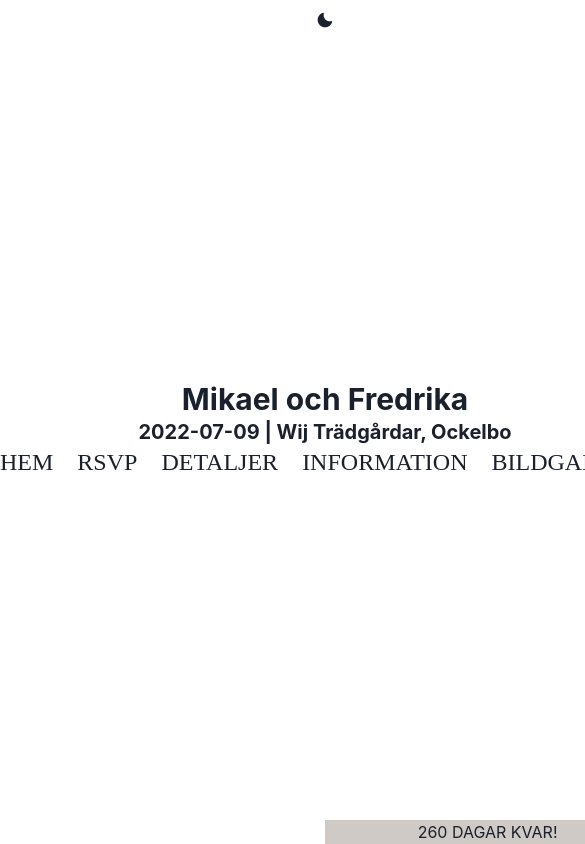
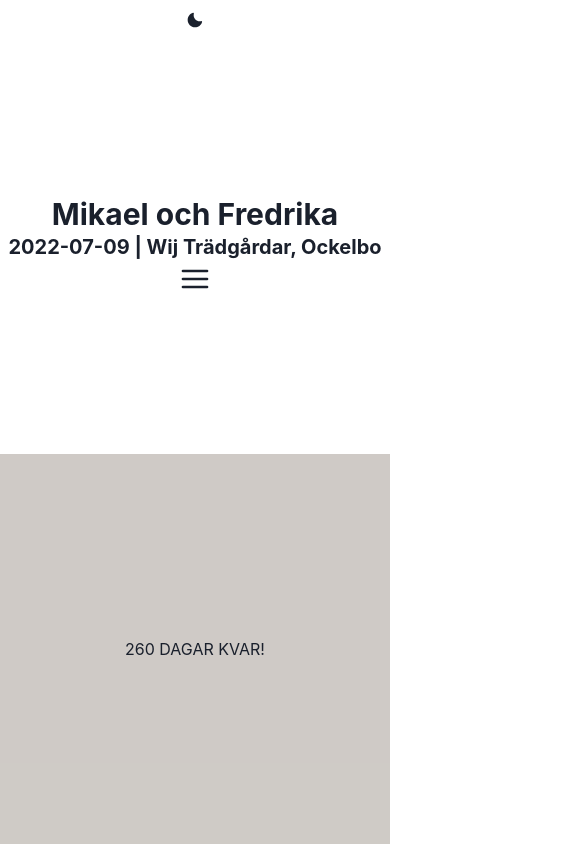
Before and after one commit to mlonn/mikaelochfredrika, a Next.js app: page /gallery/Gallery in a window 390 px wide. Shown: the top 844 px of the page, 585 px wide, since content can reach past the window. Built offline with nearby package versions, Linux system fonts and the light colour scheme.

Commit message:
add mobile layout

```diff
--- a/components/Page.js
+++ b/components/Page.js
@@ -1,34 +1,53 @@
-import { MoonIcon, SunIcon } from '@chakra-ui/icons';
-import { Button, Heading, useColorMode } from '@chakra-ui/react';
+import { HamburgerIcon, MoonIcon, SunIcon } from '@chakra-ui/icons';
+import {
+  Button,
+  Heading,
+  ListItem,
+  UnorderedList,
+  useColorMode,
+} from '@chakra-ui/react';
 import Head from 'next/head';
 import Link from 'next/link';
-import React from 'react';
+import React, { useState } from 'react';
 import styled from 'styled-components';
 const ContentWrapper = styled.div`
   display: grid;
   grid-template-columns: 1fr 1fr;
+  @media (max-width: 767px) {
+    grid-template-columns: 1fr;
+  }
 `;
 
 const ImageWrapper = styled.div`
   background-color: ${({ theme }) => `${theme.textColor}4d`};
   display: grid;
   place-items: center;
+  @media (max-width: 767px) {
+    height: 100vw;
+  }
 `;
 
 const PageWrapper = styled.div`
-  height: 100vh;
+  min-height: 100vh;
   display: grid;
   grid-template-rows: auto 1fr;
 `;
 
 const Nav = styled.nav`
-  font-family: Rosella;
+  position: relative;
   ul {
     list-style: none;
     display: grid;
+    margin-inline-start: none;
     grid-gap: 24px;
     font-size: 24px;
     grid-auto-flow: column;
+    @media (max-width: 767px) {
+      grid-auto-flow: row;
+      grid-gap: 12px;
+      ${({ open }) => (open ? '' : 'display: none;')}
+      transition: all 0.3s linear;
+    }
   }
 `;
 
@@ -36,14 +55,19 @@ const Header = styled.div`
   display: grid;
   place-content: center;
   text-align: center;
-  h1 {
-  }
 `;
 
-const DarkModeButton = styled(Button)`
+const StyledButton = styled(Button)`
   position: absolute;
   top: 0;
   right: 0;
+`;
+
+const MenuButton = styled(StyledButton)`
+  display: none;
+  @media (max-width: 767px) {
+    display: block;
+  }
 `;
 
 const Page = ({ children }) => {
@@ -56,6 +80,7 @@ const Page = ({ children }) => {
   // To calculate the no. of days between two dates
   var days = Math.ceil(time / (1000 * 3600 * 24));
   const { colorMode, toggleColorMode } = useColorMode();
+  const [open, setOpen] = useState(false);
   return (
     <PageWrapper>
       <Head>
@@ -64,9 +89,9 @@ const Page = ({ children }) => {
         <link rel="icon" href="/favicon.ico" />
       </Head>
 
-      <DarkModeButton variant="ghost" onClick={toggleColorMode}>
+      <StyledButton variant="ghost" onClick={toggleColorMode}>
         {colorMode === 'light' ? <MoonIcon /> : <SunIcon />}
-      </DarkModeButton>
+      </StyledButton>
 
       <Header>
         <div>
@@ -77,24 +102,27 @@ const Page = ({ children }) => {
             </Heading>
           </div>
         </div>
-        <Nav>
-          <ul>
-            <li>
+        <Nav open={open}>
+          <MenuButton variant="ghost" onClick={() => setOpen(!open)}>
+            <HamburgerIcon boxSize="2em" />
+          </MenuButton>
+          <UnorderedList>
+            <ListItem>
               <Link href="/">HEM</Link>
-            </li>
-            <li>
+            </ListItem>
+            <ListItem>
               <Link href="/rsvp">RSVP</Link>
-            </li>
-            <li>
+            </ListItem>
+            <ListItem>
               <Link href="/details">DETALJER</Link>
-            </li>
-            <li>
+            </ListItem>
+            <ListItem>
               <Link href="/information">INFORMATION</Link>
-            </li>
-            <li>
+            </ListItem>
+            <ListItem>
               <Link href="/gallery">BILDGALLERI</Link>
-            </li>
-          </ul>
+            </ListItem>
+          </UnorderedList>
         </Nav>
       </Header>
       <ContentWrapper>
```
